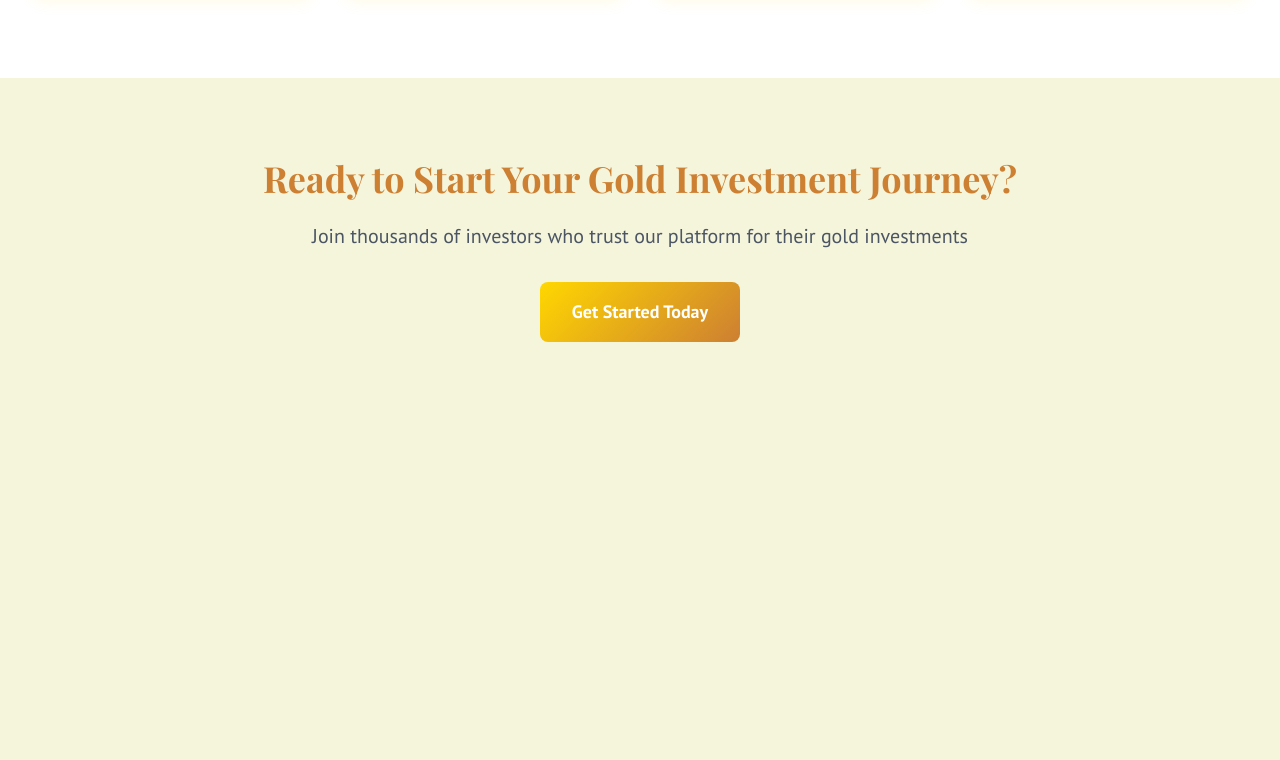
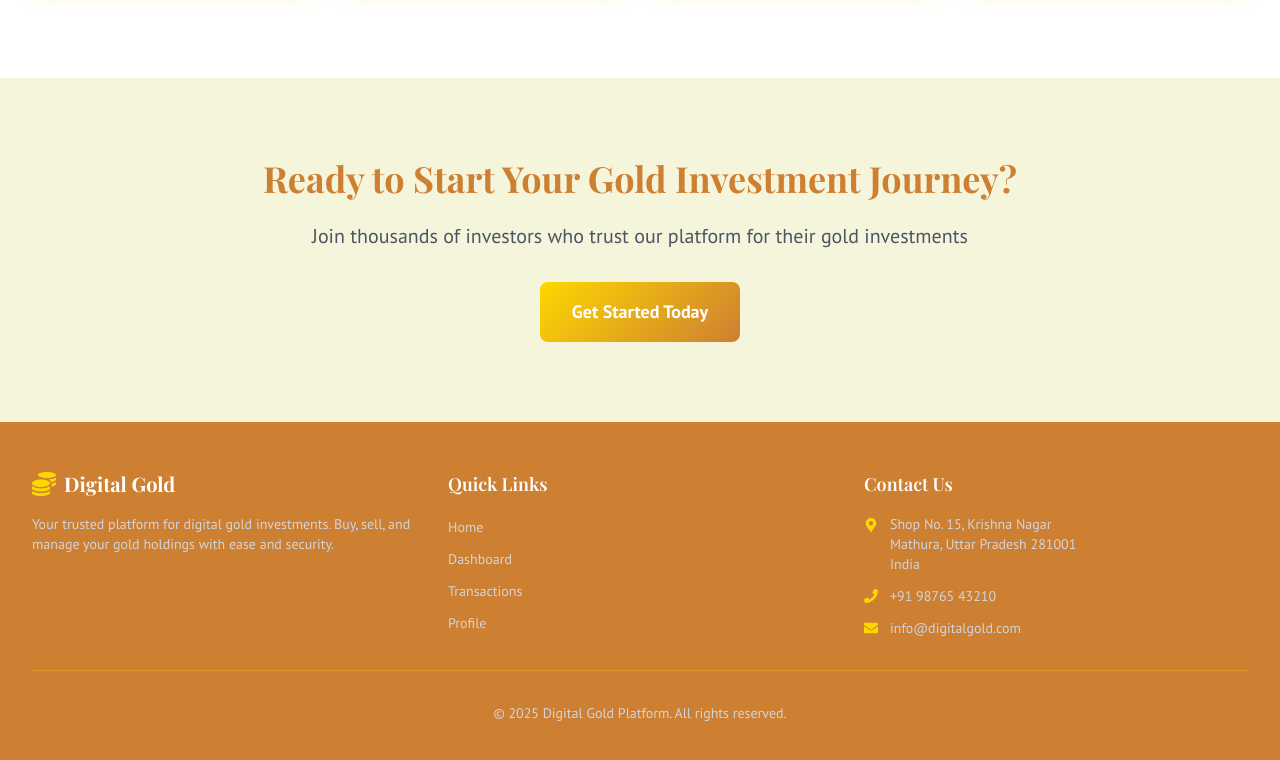
Before and after one commit to Aditya6673/Digital-Gold-Platform, a React (Vite) app in the folder frontend/: page / in a window 1280 px wide. Shown: the part 948-1708 px from the top of the page. Before the commit the page ends 1370 px from the top, so only its background shows below. Built offline with nearby package versions, Linux system fonts and the light colour scheme; no server answers.

Commit message:
fixed dashboard not loading error

```diff
--- a/frontend/src/App.jsx
+++ b/frontend/src/App.jsx
@@ -1,6 +1,7 @@
 import { Routes, Route } from 'react-router-dom'
 import { motion } from 'framer-motion'
 import Navbar from './components/Navbar'
+import Footer from './components/Footer'
 import Home from './pages/Home'
 import Dashboard from './pages/Dashboard'
 import Login from './pages/Login'
@@ -23,12 +24,13 @@ function App() {
     <ErrorBoundary>
       <AuthProvider>
         <ToastProvider>
-          <div className="min-h-screen bg-beige-light">
+          <div className="min-h-screen bg-beige-light flex flex-col">
             <Navbar />
             <motion.div
               initial={{ opacity: 0 }}
               animate={{ opacity: 1 }}
               transition={{ duration: 0.5 }}
+              className="flex-grow"
             >
               <Routes>
                 <Route path="/" element={<Home />} />
@@ -47,6 +49,7 @@ function App() {
                 <Route path="*" element={<NotFound />} />
               </Routes>
             </motion.div>
+            <Footer />
           </div>
         </ToastProvider>
       </AuthProvider>
--- /dev/null
+++ b/frontend/src/components/Footer.jsx
@@ -0,0 +1,88 @@
+import { Link } from 'react-router-dom'
+import { FaCoins, FaMapMarkerAlt, FaPhone, FaEnvelope } from 'react-icons/fa'
+
+const Footer = () => {
+  return (
+    <footer className="bg-bronze-primary text-white mt-auto">
+      <div className="max-w-7xl mx-auto px-4 sm:px-6 lg:px-8 py-12">
+        <div className="grid grid-cols-1 md:grid-cols-3 gap-8">
+          {/* Company Info */}
+          <div>
+            <div className="flex items-center space-x-2 mb-4">
+              <FaCoins className="text-2xl text-gold-primary" />
+              <span className="font-playfair text-xl font-bold">
+                Digital Gold
+              </span>
+            </div>
+            <p className="text-gray-300 text-sm mb-4">
+              Your trusted platform for digital gold investments. Buy, sell, and manage your gold holdings with ease and security.
+            </p>
+          </div>
+
+          {/* Quick Links */}
+          <div>
+            <h3 className="font-playfair text-lg font-semibold mb-4">Quick Links</h3>
+            <ul className="space-y-2">
+              <li>
+                <Link to="/" className="text-gray-300 hover:text-gold-primary transition-colors text-sm">
+                  Home
+                </Link>
+              </li>
+              <li>
+                <Link to="/dashboard" className="text-gray-300 hover:text-gold-primary transition-colors text-sm">
+                  Dashboard
+                </Link>
+              </li>
+              <li>
+                <Link to="/transactions" className="text-gray-300 hover:text-gold-primary transition-colors text-sm">
+                  Transactions
+                </Link>
+              </li>
+              <li>
+                <Link to="/profile" className="text-gray-300 hover:text-gold-primary transition-colors text-sm">
+                  Profile
+                </Link>
+              </li>
+            </ul>
+          </div>
+
+          {/* Contact Info */}
+          <div>
+            <h3 className="font-playfair text-lg font-semibold mb-4">Contact Us</h3>
+            <div className="space-y-3 text-sm">
+              <div className="flex items-start space-x-3">
+                <FaMapMarkerAlt className="text-gold-primary mt-1 flex-shrink-0" />
+                <div className="text-gray-300">
+                  <p>Shop No. 15, Krishna Nagar</p>
+                  <p>Mathura, Uttar Pradesh 281001</p>
+                  <p>India</p>
+                </div>
+              </div>
+              <div className="flex items-center space-x-3">
+                <FaPhone className="text-gold-primary flex-shrink-0" />
+                <a href="tel:+919876543210" className="text-gray-300 hover:text-gold-primary transition-colors">
+                  +91 98765 43210
+                </a>
+              </div>
+              <div className="flex items-center space-x-3">
+                <FaEnvelope className="text-gold-primary flex-shrink-0" />
+                <a href="mailto:info@digitalgold.com" className="text-gray-300 hover:text-gold-primary transition-colors">
+                  info@digitalgold.com
+                </a>
+              </div>
+            </div>
+          </div>
+        </div>
+
+        {/* Copyright */}
+        <div className="border-t border-gold-primary border-opacity-30 mt-8 pt-8 text-center">
+          <p className="text-gray-300 text-sm">
+            © {new Date().getFullYear()} Digital Gold Platform. All rights reserved.
+          </p>
+        </div>
+      </div>
+    </footer>
+  )
+}
+
+export default Footer
--- a/frontend/src/pages/Dashboard.jsx
+++ b/frontend/src/pages/Dashboard.jsx
@@ -1,6 +1,6 @@
 import { useState, useEffect } from 'react'
 import { motion } from 'framer-motion'
-import { FaCoins, FaChartLine, FaWallet, FaHistory } from 'react-icons/fa'
+import { FaCoins, FaChartLine, FaWallet, FaHistory, FaArrowUp, FaArrowDown } from 'react-icons/fa'
 import { useAuth } from '../context/AuthContext'
 import { formatINR } from '../utils/currency.jsx'
 import { useToast } from '../context/ToastContext'
@@ -15,6 +15,7 @@ const Dashboard = () => {
   const [priceChange, setPriceChange] = useState({ amount: 0, direction: 'No change' })
   const [portfolioValue, setPortfolioValue] = useState(0)
   const [holdings, setHoldings] = useState([])
+  const [totalGrams, setTotalGrams] = useState(0)
   const [recentTransactions, setRecentTransactions] = useState([])
   const [priceHistory, setPriceHistory] = useState([])
   const [loading, setLoading] = useState(true)
@@ -40,7 +41,6 @@ const Dashboard = () => {
       // Fetch price history for chart
       try {
         const historyResponse = await api.get('/api/gold/price-history/public?limit=30')
-        console.log('Price history response:', historyResponse.data)
         if (historyResponse.data && historyResponse.data.history && historyResponse.data.history.length > 0) {
           const historyData = historyResponse.data.history.map(item => {
             // Handle date - it might be a string or Date object
@@ -52,9 +52,7 @@ const Dashboard = () => {
             }
           })
           setPriceHistory(historyData)
-          console.log('Formatted history data:', historyData)
         } else {
-          console.log('No price history data available')
           setPriceHistory([])
         }
       } catch (historyError) {
@@ -65,13 +63,28 @@ const Dashboard = () => {
       }
 
       // Fetch portfolio data
-              const portfolioResponse = await api.get('/api/holdings/me')
-      setHoldings(portfolioResponse.data.holdings || [])
-      setPortfolioValue(portfolioResponse.data.totalValue || 0)
+      try {
+        const portfolioResponse = await api.get('/api/holdings/me')
+        setHoldings(portfolioResponse.data.holdings || [])
+        setPortfolioValue(portfolioResponse.data.totalValue || 0)
+        setTotalGrams(portfolioResponse.data.totalGrams || 0)
+      } catch (portfolioError) {
+        // Portfolio data might require KYC, handle gracefully
+        if (portfolioError.response?.status !== 403) {
+          console.error('Error fetching portfolio data:', portfolioError)
+        }
+      }
 
       // Fetch recent transactions
-              const transactionsResponse = await api.get('/api/transactions/me')
-      setRecentTransactions(transactionsResponse.data.transactions || [])
+      try {
+        const transactionsResponse = await api.get('/api/transactions/me')
+        setRecentTransactions(transactionsResponse.data.transactions || [])
+      } catch (transactionsError) {
+        // Transactions require KYC, handle gracefully
+        if (transactionsError.response?.status !== 403) {
+          console.error('Error fetching transactions:', transactionsError)
+        }
+      }
     } catch (error) {
       console.error('Error fetching dashboard data:', error)
     } finally {
@@ -323,7 +336,7 @@ const Dashboard = () => {
             <div className="flex items-center justify-between">
               <div>
                 <p className="text-gray-600 text-sm">Total Holdings</p>
-                <p className="text-2xl font-bold text-gold-primary">{holdings.length}</p>
+                <p className="text-2xl font-bold text-gold-primary">{totalGrams.toFixed(4)}g</p>
               </div>
               <FaChartLine className="text-3xl text-gold-primary" />
             </div>
```
Also changed, not shown: 1 other file (tests, documents, lock files or other folders).
